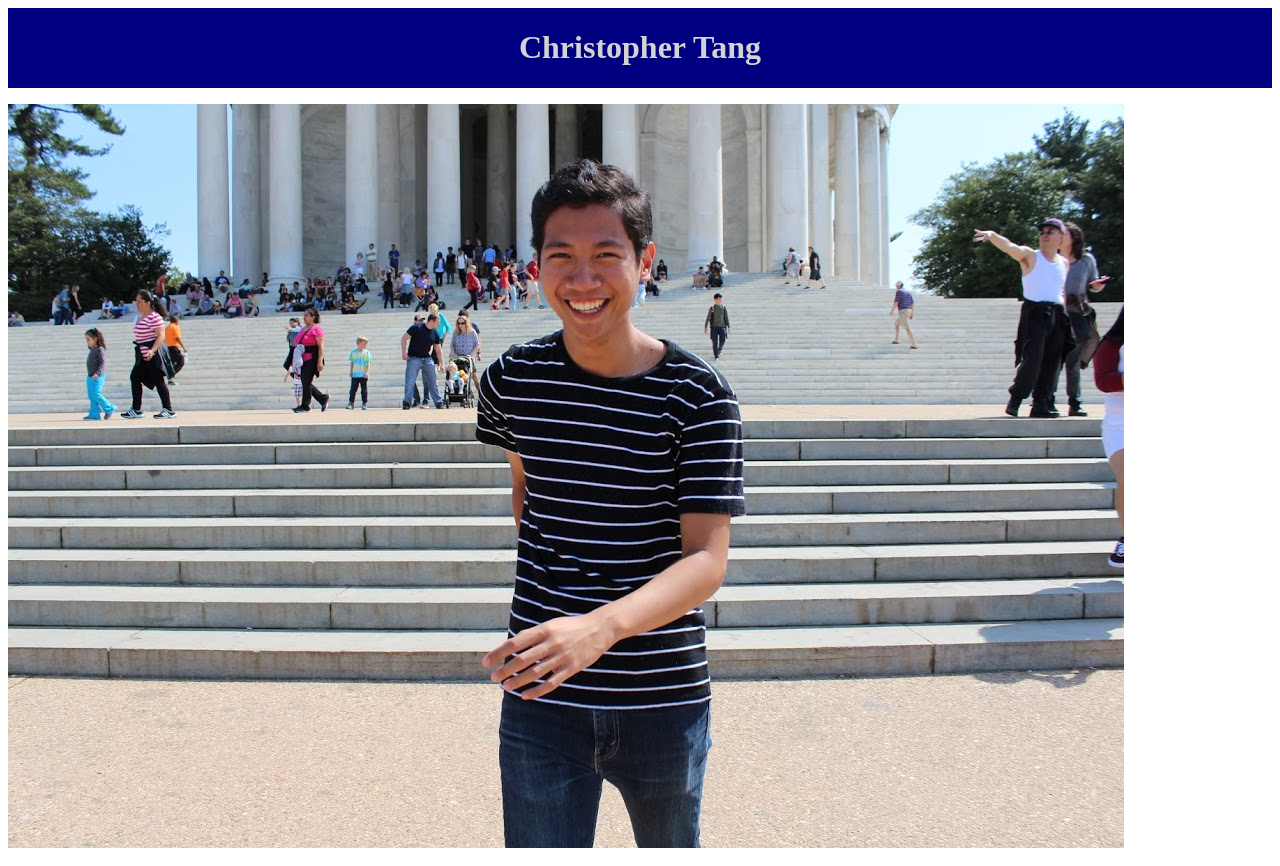
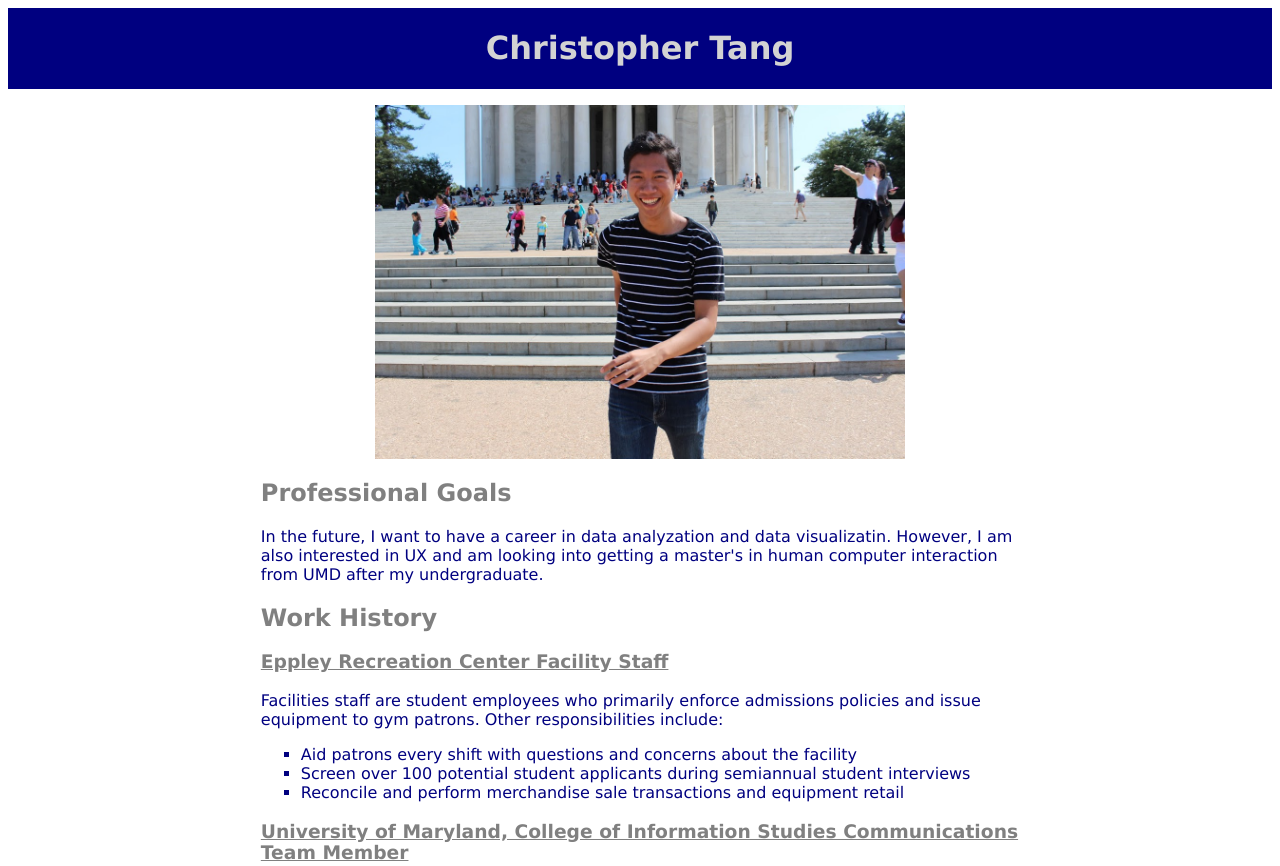
Before and after one commit to ctang125/INST377, a plain HTML site: page index.html in a window 1280 px wide. Shown: the top 866 px of the page. Drawn offline with Linux system fonts and the light colour scheme.

Commit message:
added css

```diff
--- a/index.html
+++ b/index.html
@@ -11,12 +11,13 @@
     </div>
 
     <!--(Q1-2)-->
-    <div>
     <p></p>
+    <div class="resume">
+
         <!--(Q1-3)-->
         <!--(Q1-4)-->
         <div id="myPicture">
-                <img class="resize" src="me.JPG" alt = "Profile Picture">
+            <img src="me.JPG" alt = "Profile Picture">
             <h2>Professional Goals</h2>
             <p>In the future, I want to have a career in data analyzation and data visualizatin. However, I am also interested in UX and am looking into getting a master's in human computer interaction from UMD after my undergraduate.</p>
         </div>
--- a/styles.css
+++ b/styles.css
@@ -1,14 +1,61 @@
+/*(Q2-1)*/
 #myName {
-   background-color: navy;
-   display: flex;
-   justify-content: center;
+    background-color: navy;
+    display: flex;
+    justify-content: center;
+
+}
+#myName h1 {
+    color: lightgrey;
+    font-family: 'Lucida Sans', 'Lucida Sans Regular', 'Lucida Grande', 'Lucida Sans Unicode', Geneva, Verdana, sans-serif;
 }
 
-h1 {
-       color: lightgray;
+/*(Q2-2)*/
+.resume {
+    width: 60%;
+    margin:auto;
+
 }
 
-.resume{
-    width: 60%;
-    margin: auto;
+/*(Q2-4)*/
+#myPicture img {
+    width: 70%;
+    height: 70%;
+    display: block;
+    margin-left: auto;
+    margin-right: auto;
 }
+
+#myPicture h2 {
+    color: gray;
+    font-family: 'Lucida Sans', 'Lucida Sans Regular', 'Lucida Grande', 'Lucida Sans Unicode', Geneva, Verdana, sans-serif;
+}
+
+#myPicture p {
+    color: navy;
+    font-family: 'Lucida Sans', 'Lucida Sans Regular', 'Lucida Grande', 'Lucida Sans Unicode', Geneva, Verdana, sans-serif;
+}
+
+/*(Q2-5)*/
+#myWorkHistory h3{
+    color: gray;
+    font-family: 'Lucida Sans', 'Lucida Sans Regular', 'Lucida Grande', 'Lucida Sans Unicode', Geneva, Verdana, sans-serif;
+    text-decoration-line: underline;
+}
+
+#myWorkHistory p{
+    color: navy;
+    font-family: 'Lucida Sans', 'Lucida Sans Regular', 'Lucida Grande', 'Lucida Sans Unicode', Geneva, Verdana, sans-serif;
+}
+
+#myWorkHistory ul{
+    color: navy;
+    list-style-type: square;
+    font-family: 'Lucida Sans', 'Lucida Sans Regular', 'Lucida Grande', 'Lucida Sans Unicode', Geneva, Verdana, sans-serif;
+
+}
+
+#myWorkHistory h2{
+    color: gray;
+    font-family: 'Lucida Sans', 'Lucida Sans Regular', 'Lucida Grande', 'Lucida Sans Unicode', Geneva, Verdana, sans-serif;
+}
```
Lines whose indentation alone changed are shown as unchanged.
